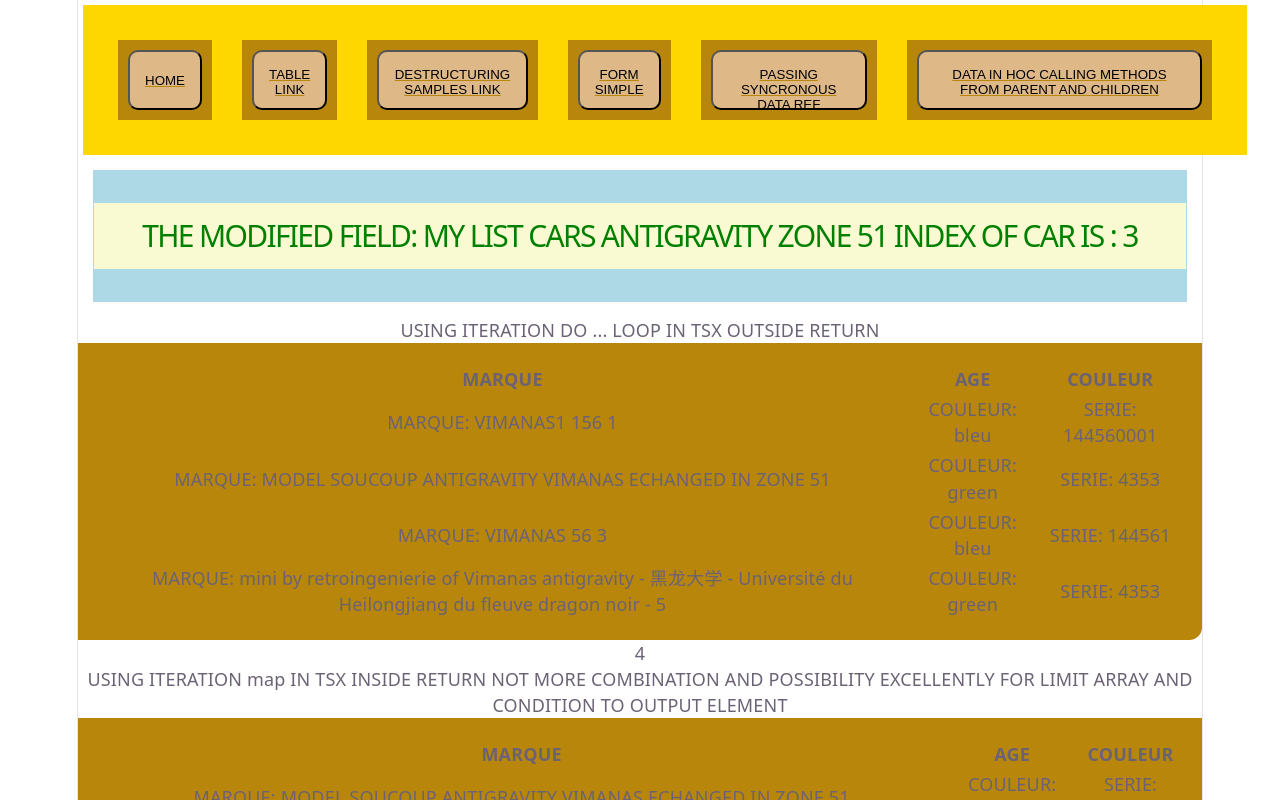
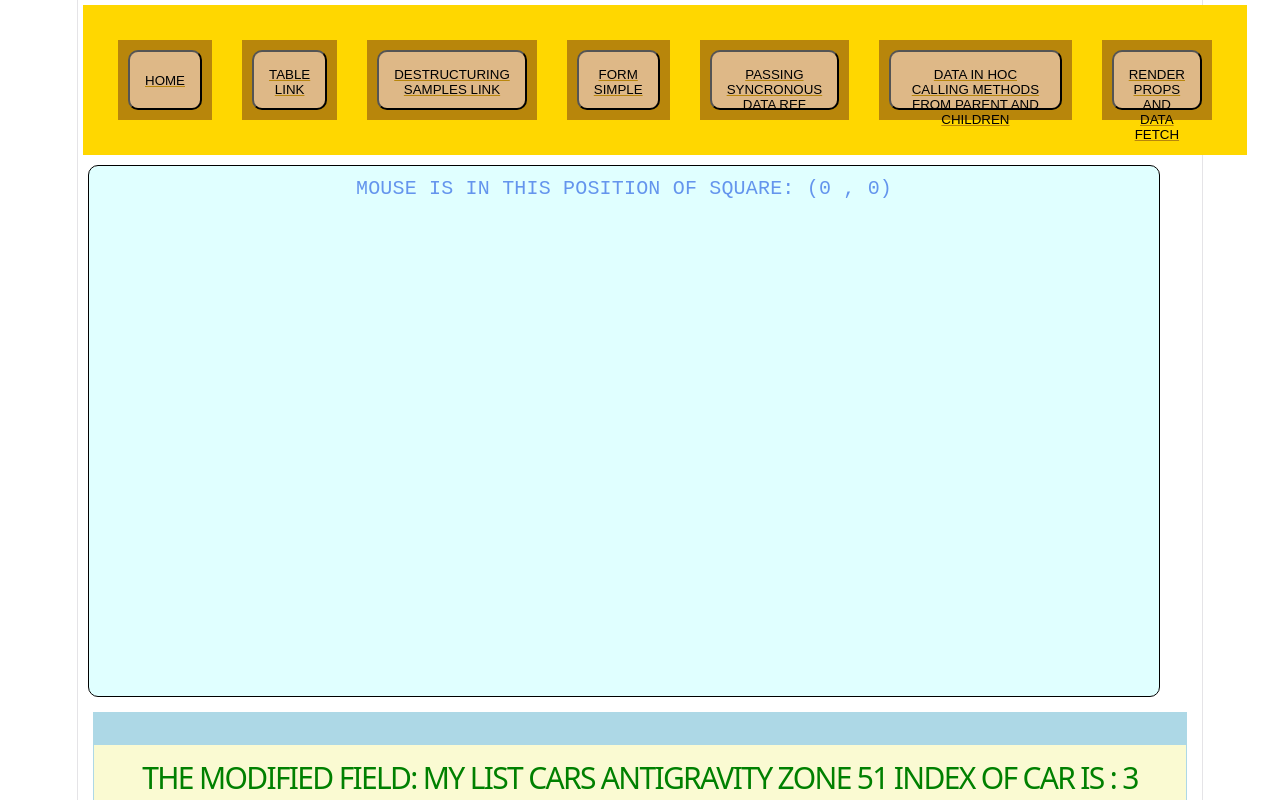
Before and after one commit to daversa-nicolas/pw4-vite, a React (Vite) app: page /CommonRelegate in a window 1280 px wide. Shown: the top 800 px of the page. Built offline with nearby package versions, Linux system fonts and the light colour scheme.

Commit message:
render-props-and-data-fetch-in-common-component

```diff
--- a/src/components/Header.tsx
+++ b/src/components/Header.tsx
@@ -53,6 +53,12 @@ class Header extends Component {
                     </NavLink>
                     </div>
 
+                    <div>
+                    <NavLink className={eleBarr} to="/CommonRelegate">
+                        <button className="buttonSty">RENDER PROPS AND DATA FETCH</button>
+                    </NavLink>
+                    </div>
+
                 </nav>
 
             </div>
--- /dev/null
+++ b/src/components/render-props-vs-hoc/CommonRelegate.tsx
@@ -0,0 +1,18 @@
+import PropRenderPattern from "./PropRenderPattern.tsx";
+
+
+export default function CommonRelegate() {
+
+    return (
+
+        <PropRenderPattern render={
+
+            ({ x, y }) => (
+                <div>
+                    MOUSE IS IN THIS POSITION OF SQUARE:  ({ x } , { y })
+                </div>
+            )
+
+        }/>
+    )
+}
--- /dev/null
+++ b/src/components/render-props-vs-hoc/PropRenderPattern.tsx
@@ -0,0 +1,96 @@
+import React from "react";
+import  type {JSX} from "react";
+import type {MouseEvent} from "react";
+
+// definition state
+interface PropRenderPatternState {
+    /*
+    // REJECTE PAR  STATE IN CONSTRUCTOR:
+     Le problème vient de cette inner  "state"
+    state: {
+        x: number,
+        y: number
+    }*/
+
+        x: number,
+        y: number
+
+}
+
+
+// definition props note here is render as function
+interface PropRenderPatternProps {
+   render: (
+       state: PropRenderPatternState
+   ) => JSX.Element;
+
+}
+
+
+
+class PropRenderPattern extends React.Component<PropRenderPatternProps,
+PropRenderPatternState> {
+
+    constructor(props: PropRenderPatternProps) {
+
+        super(props);
+        console.log("HERE ---->>CONSTRUCTOR <<<<<-----");
+        console.log(props);
+
+        this.state = {
+            x: 0,
+            y: 0,
+        }
+    }
+
+
+    handleMouseTrackPosition =
+        (event: MouseEvent<HTMLDivElement>) => {
+        this.setState({
+            x: event.clientX,
+            y: event.clientY,
+        })
+        console.log(event.clientX);
+        console.log(event.clientY);
+    }
+
+
+    render() {
+        return (
+        //  HERE in props.render IS A RENDER PROPS DONT LE VALUE IS A FUNCTION .render(this.state)
+        // that COMPONENT PropRenderPattern USING
+        // TO RELEGATE A part BEHAVIOR or STATE ( in this CASE (X,Y) state ) MENAGE LOGIC
+        // - PART OF UI COMPONENT - THAT
+        // YOU WANT TO REUSE EN DIFFERENT PARTS AND COMPONENT ; WITHOUT TO REPEAT THIS
+        // LOGIC TO DIFFERENTS COMPONENTS,  YOU CAN RELEGATE IN A COMMONFUNCTION BY RENDER
+        //  PROPS - A PROPS DONT LE VALUE IS A FUNCTION - TO SHARE IT
+            <div>
+                <div style={{color: "cornflowerblue"
+                    , fontFamily: "Courier New, Courier, monospace"
+                    , fontSize: "20px"
+                , backgroundColor: "lightcyan"
+                , height: "510px"
+                , width: "1050px"
+                , margin: "10px"
+                    , border: "1px solid black"
+                    , padding: "10px"
+                    , borderRadius: "10px"
+                    , textAlign: "center"
+                    , cursor: "crosshair"
+                }}
+                     onMouseMove={this.handleMouseTrackPosition}>
+
+                    {this.props.render(this.state)}
+                </div>
+
+
+            </div>
+
+            // TODO OTHER UTILISATION OF RENDER PROPS - 渲染属性  - RENDERIZAR OBJETOS
+
+        );
+
+    }
+
+}
+export default PropRenderPattern;
--- a/src/routes/RoutesLine.tsx
+++ b/src/routes/RoutesLine.tsx
@@ -6,13 +6,14 @@ import DestructuringTesting from "../components/DestructuringTesting.tsx";
 import FormSample from "../components/FormSample.tsx";
 import PassingDataRef from "../components/PassingDataRef.tsx";
 import GeneralHoc from "../components/hoc/GeneralHoc.tsx";
+import CommonRelegate from "../components/render-props-vs-hoc/CommonRelegate.tsx";
+
 
 class RoutesLine extends Component{
 
     render(){
             return(
                 <div>
-
                 <Routes>
                     <Route path="/" element={<Home/>}/>
                     <Route path="/TableSample" element={<TableSample/>}/>
@@ -20,6 +21,7 @@ class RoutesLine extends Component{
                     <Route path="/FormSample" element={<FormSample/>}/>
                     <Route path="/PassingDataRef" element={<PassingDataRef/>}/>
                     <Route path="/GeneralHoc" element={<GeneralHoc/>}/>
+                    <Route path="/CommonRelegate" element={<CommonRelegate/>}/>
                 </Routes>
 
                 </div>
```
Also changed, not shown: src/assets/vimana-reality.jpg (added).
